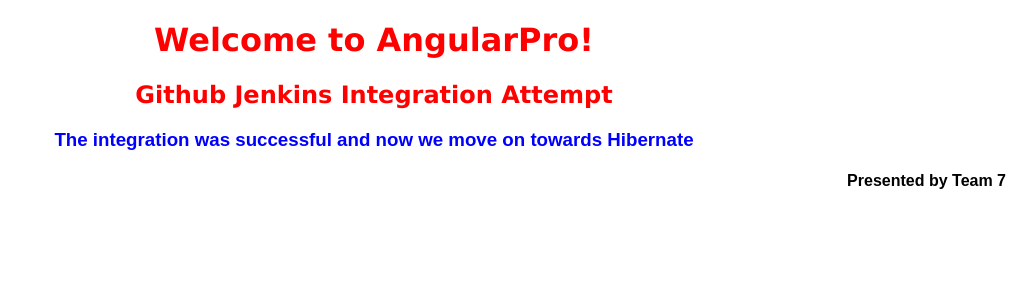
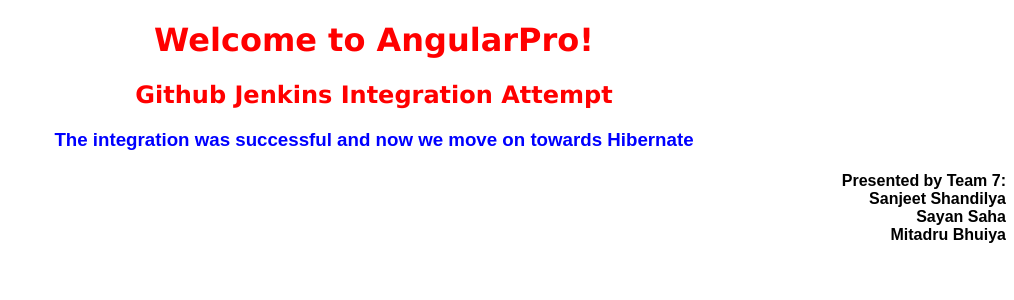
Before and after one commit to catalansGroup7/FirstRepo, an Angular app in the folder AngularPro/: page / in a window 1280 px wide. Shown: the top 300 px of the page, without its empty margins (266-1280 px from the left). Built offline with nearby package versions, Linux system fonts and the light colour scheme.

Commit message:
New Angular Commit Sayan

```diff
--- a/AngularPro/src/app/app.component.ts
+++ b/AngularPro/src/app/app.component.ts
@@ -18,7 +18,10 @@
     </div>
     <div style="text-align: right" class="content">
       <h4>
-        Presented by Team 7
+        Presented by Team 7:<br>
+        Sanjeet Shandilya<br>
+        Sayan Saha<br>
+        Mitadru Bhuiya
       </h4>
     </div>
   `,
```
